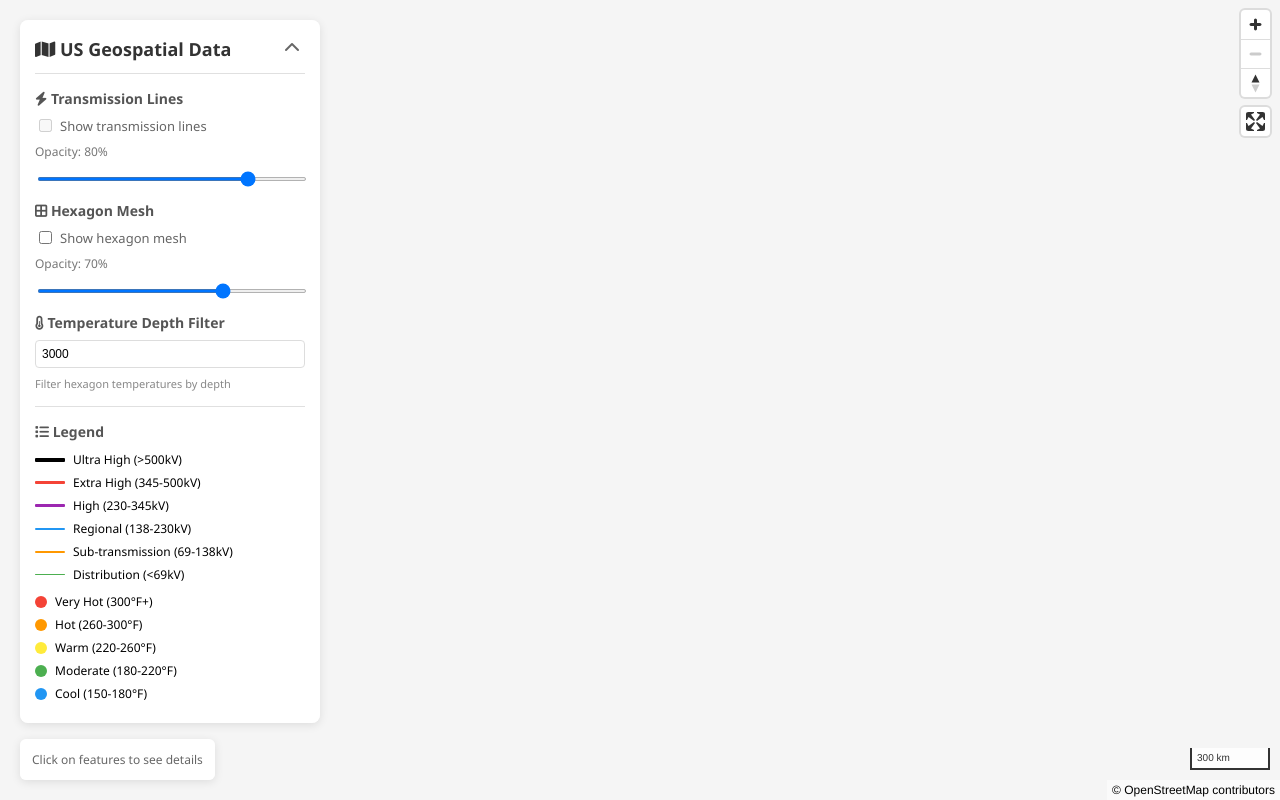
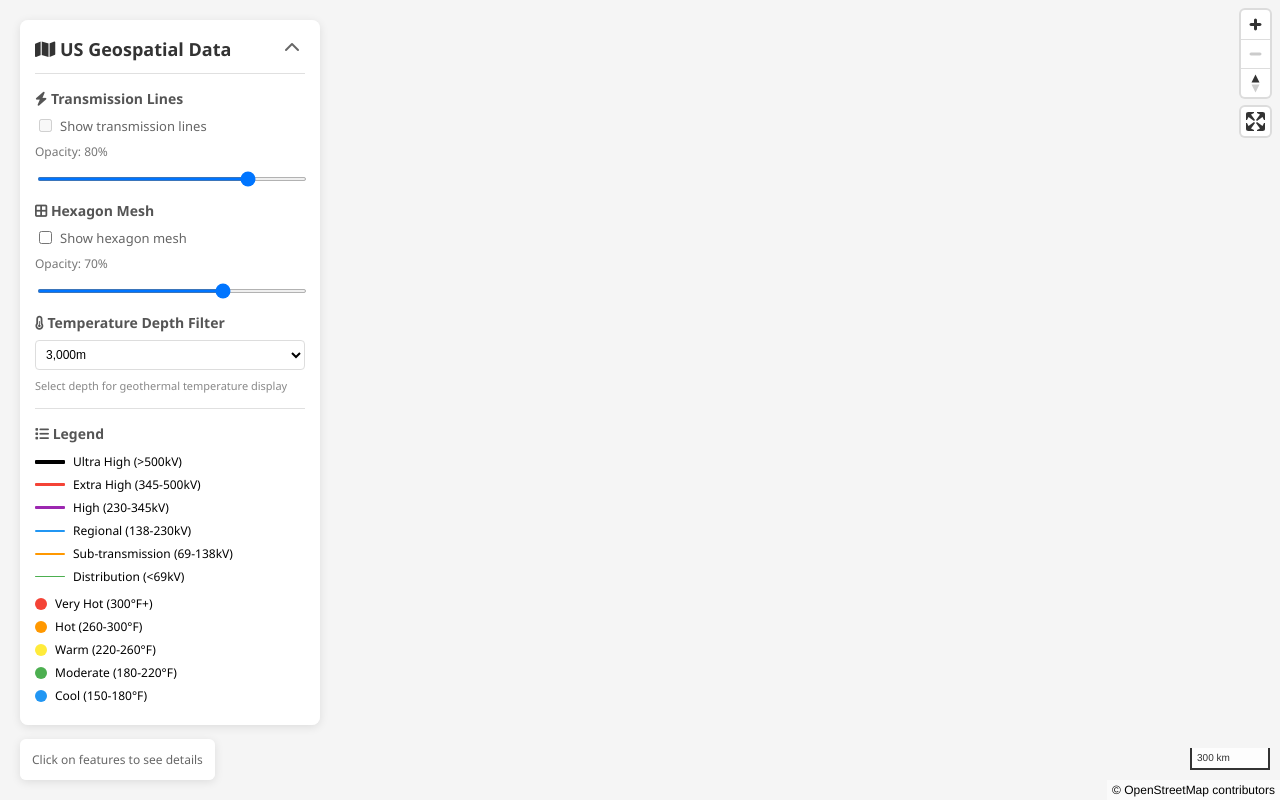
Before and after one commit to DaveyAgrawal/project-seer, a website: page map/web/public/index.html in a window 1280 px wide. Drawn offline with nearby package versions, Linux system fonts and the light colour scheme; no server answers.

Commit message:
Replace depth filter input with dropdown for cached depths only
  - Replace number input with select dropdown for depth filter
  - Restrict depth options to cached values only (2,000m, 3,000m, 4,000m, 5,000m, 6,000m, 7,000m)
  - Set 3,000m as default selected depth
  - Update event listener from 'input' to 'change' for dropdown functionality
  - Clean up option labels to show just depth values without depth suffix
  - Prevent user input of invalid/uncached depths that would cause slow regeneration
  - Ensure all depth selections load instantly from cache

```diff
--- a/map/web/public/app.js
+++ b/map/web/public/app.js
@@ -1591,7 +1591,7 @@ class GeospatialApp {
         });
 
         // Depth filter functionality - re-aggregate mesh when depth changes
-        document.getElementById('depth-filter').addEventListener('input', async (e) => {
+        document.getElementById('depth-filter').addEventListener('change', async (e) => {
             const depth = parseFloat(e.target.value);
             if (depth && depth > 0) {
                 console.log(`🌡️ Filtering geothermal data by depth: ${depth}m`);
--- a/map/web/public/index.html
+++ b/map/web/public/index.html
@@ -331,10 +331,17 @@
             <h4><i class="fas fa-thermometer-half"></i> Temperature Depth Filter</h4>
             <div class="control-group">
                 <div style="margin-bottom: 8px;">
-                    <input type="number" id="depth-filter" placeholder="Depth (m)" step="1" value="3000" style="width: 100%; padding: 6px; border: 1px solid #ddd; border-radius: 4px; font-size: 12px;">
+                    <select id="depth-filter" style="width: 100%; padding: 6px; border: 1px solid #ddd; border-radius: 4px; font-size: 12px; background: white;">
+                        <option value="2000">2,000m</option>
+                        <option value="3000" selected>3,000m</option>
+                        <option value="4000">4,000m</option>
+                        <option value="5000">5,000m</option>
+                        <option value="6000">6,000m</option>
+                        <option value="7000">7,000m</option>
+                    </select>
                 </div>
                 <div style="font-size: 11px; color: #888; margin-top: 4px;">
-                    Filter hexagon temperatures by depth
+                    Select depth for geothermal temperature display
                 </div>
             </div>
         </div>
```
